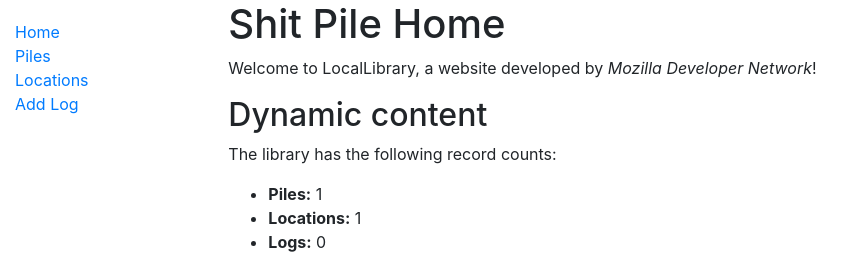
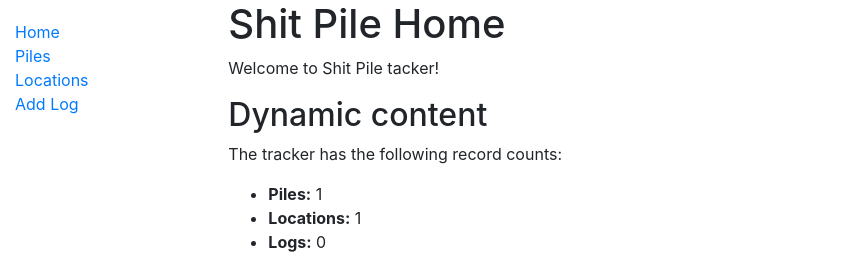
Before and after one commit to 3ltreilly/compost_tracker, a Django app: page /pile_tracker/ in a window 1280 px wide. Shown: the top 256 px of the page, without its empty margins (0-864 px from the left). Run offline with Django 3.2, Linux system fonts and the light colour scheme; tables that the repository leaves empty hold one stand-in row (values such as "Sample post"); data that the repository does not hold is empty; parts of the project's set-up code (start-up, migrations or seed data) failed here and were passed over.

Commit message:
changed words

```diff
--- a/pile_tracker/templates/index.html
+++ b/pile_tracker/templates/index.html
@@ -2,9 +2,9 @@
 
 {% block content %}
   <h1>Shit Pile Home</h1>
-  <p>Welcome to LocalLibrary, a website developed by <em>Mozilla Developer Network</em>!</p>
+  <p>Welcome to Shit Pile tacker!</p>
   <h2>Dynamic content</h2>
-  <p>The library has the following record counts:</p>
+  <p>The tracker has the following record counts:</p>
   <ul>
     <li><strong>Piles:</strong> {{ num_piles }}</li>
     <li><strong>Locations:</strong> {{ num_locations }}</li>
```
